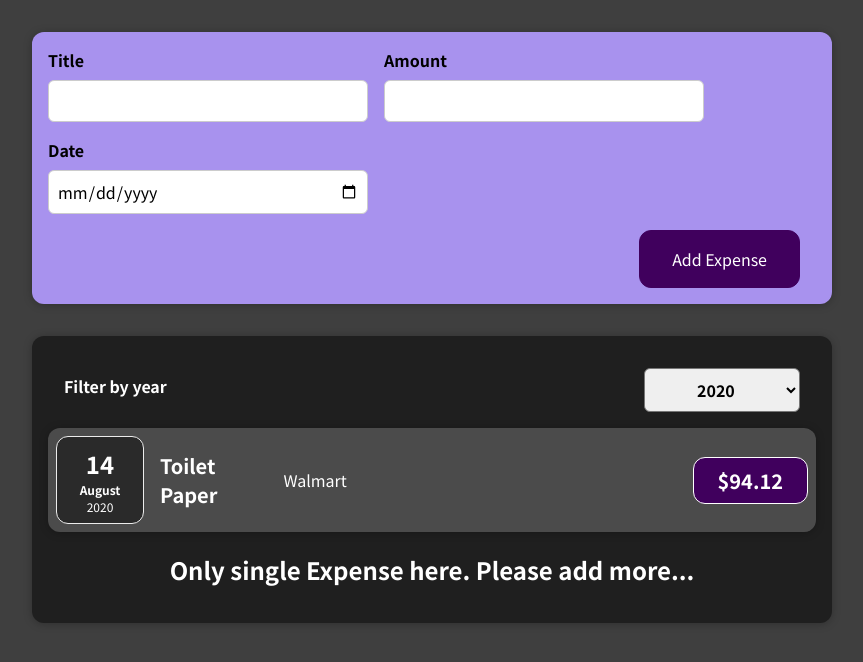
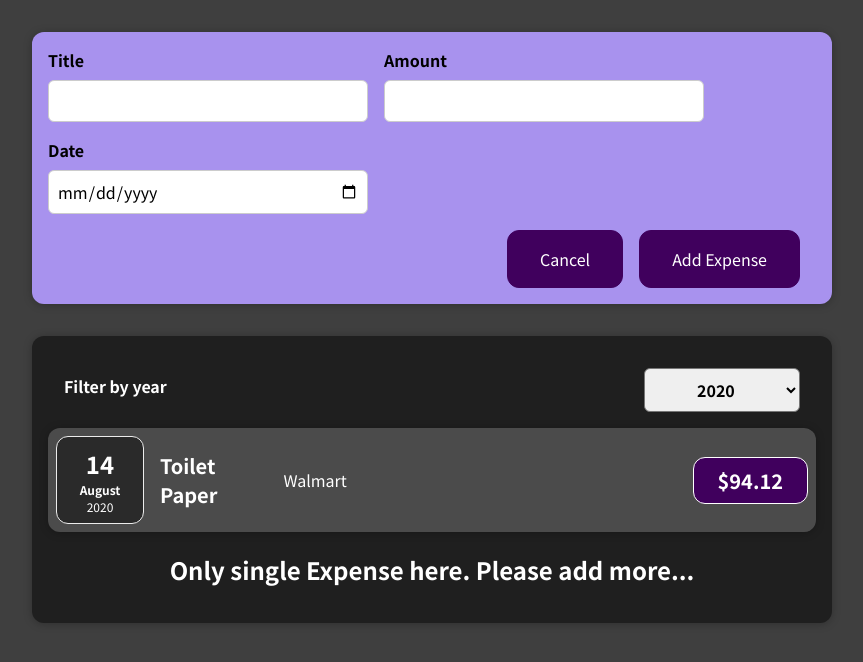
Before and after one commit to Immernachtreich/Frontend-Development, a React (Create React App) app in the folder React-Guide/: page / in a window 1280 px wide. Both pictures are taken after a click on the button "Add Expense". Shown: the top 662 px of the page, without its empty margins (208-1071 px from the left). Built offline with nearby package versions, Linux system fonts and the light colour scheme.

Commit message:
Added form closing and opening

```diff
--- a/React-Guide/src/components/NewExpenses/ExpenseForm.js
+++ b/React-Guide/src/components/NewExpenses/ExpenseForm.js
@@ -68,6 +68,7 @@
             </div>
 
             <div className='new-expense__actions'>
+                <button onClick={ props.onCancel }> Cancel </button>
                 <button type='Submit'> Add Expense </button>
             </div>
         </form>
--- a/React-Guide/src/components/NewExpenses/NewExpense.js
+++ b/React-Guide/src/components/NewExpenses/NewExpense.js
@@ -1,8 +1,12 @@
+import { useState } from 'react';
+
 import ExpenseForm from './ExpenseForm';
 
 import './NewExpense.css';
 
 const NewExpense = props => {
+
+    const [isEditing, setIsEditing] = useState(false);
 
     const saveExpenseDataHandler = (enteredExpenseData) => {
         const expenseData = {
@@ -11,10 +15,21 @@
         };
 
         props.onAddExpense(expenseData);
+        setIsEditing(false);
     }
+
+    const startEditingHandler = e => {
+        setIsEditing(true);
+    }
+
+    const stopEditingHandler = e => {
+        setIsEditing(false);
+    }
+
     return (
         <div className="new-expense">
-            <ExpenseForm onSaveExpenseData={ saveExpenseDataHandler } />
+            { !isEditing && <button onClick={ startEditingHandler }> Add Expense </button> }
+            { isEditing && <ExpenseForm onSaveExpenseData={ saveExpenseDataHandler } onCancel={ stopEditingHandler }/> }
         </div>
     );
 }
```
